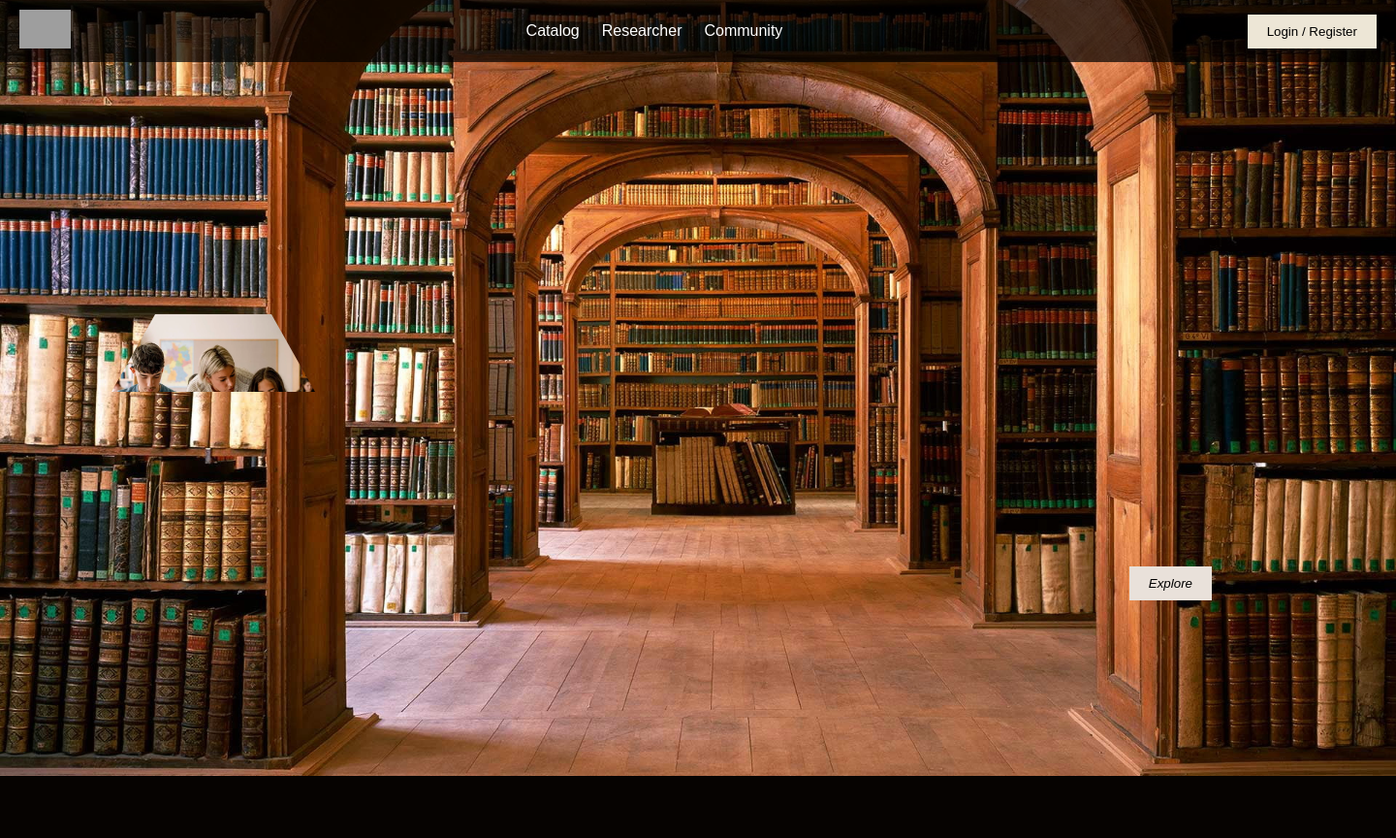
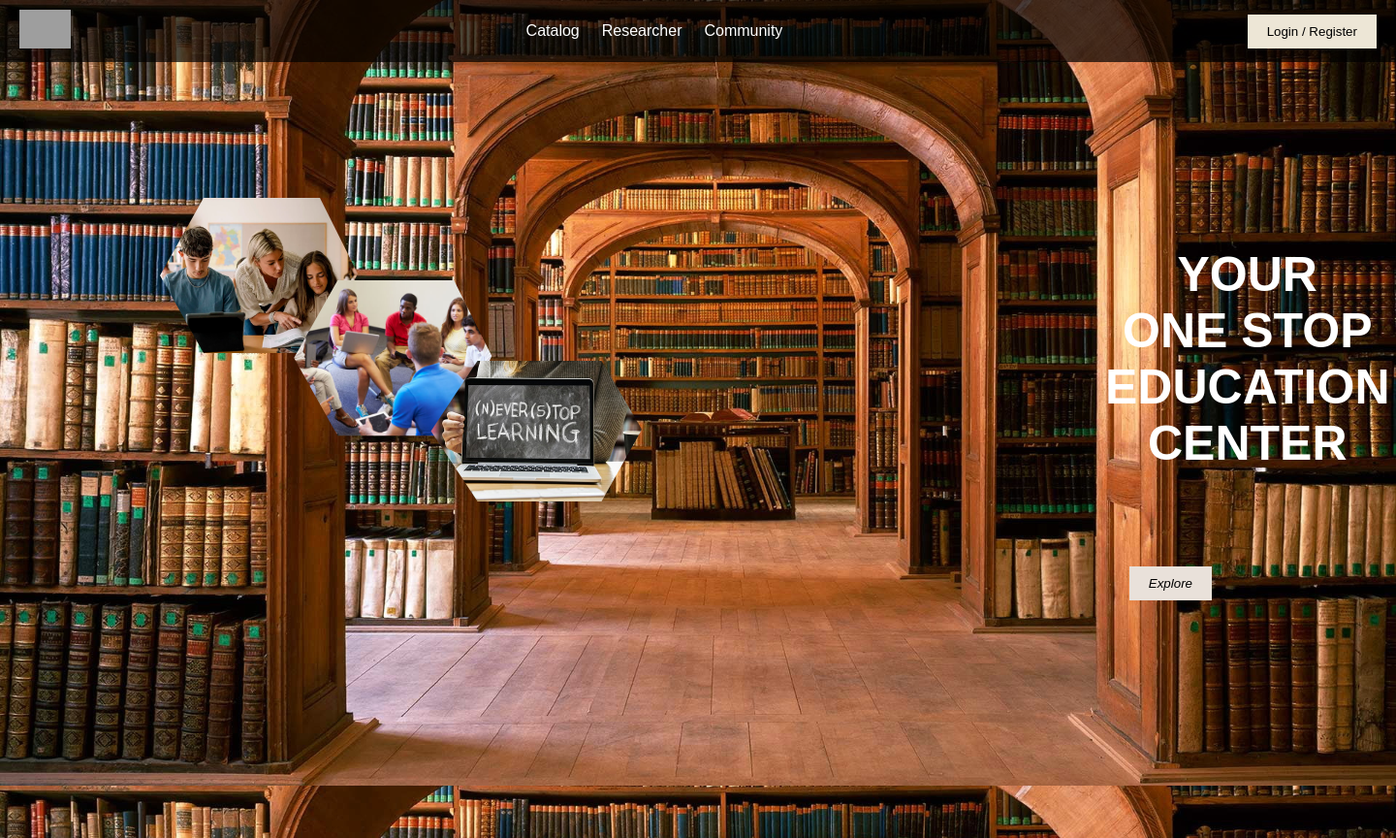
Before and after one commit to Syakirin03/bazooka, a PHP site: page / in a window 1440 px wide. Shown: the whole page at 97% size. Before the commit the page ends 800 px from the top, so only its background shows below. Run offline with PHP 8.4, Linux system fonts and the light colour scheme; grey boxes are pictures that could not be loaded.

Commit message:
IMPROVE FRONT PAGE

```diff
--- a/css/style3.css
+++ b/css/style3.css
@@ -199,21 +199,70 @@ nav li:hover .dropdown-content {
 .left-frame {
     width: 300px; /* Adjust as needed */
     height: 300px; /* Adjust as needed */
-    margin: 20px 50px; /* Adjust to move down and right */
+    margin: 50px 50px; /* Adjust to move down and right */
     position: relative;
     overflow: hidden;
 }
 
 .hexagon-frame img {
-    margin-top: 200px;
-    position: relative;
+    position: absolute;
+    top: 50px; /* Adjust as needed to move down */
+    left: 50px; /* Adjust as needed to move right */
     width: 100%;
     height: auto;
     display: block;
     clip-path: polygon(
         30% 10%, /* Top-left vertex */
         70% 10%, /* Top-right vertex */
-        85% 50%, /* Middle-right vertex */
+        83% 49%, /* Middle-right vertex */
+        70% 90%, /* Bottom-right vertex */
+        30% 90%, /* Bottom-left vertex */
+        15% 50% /* Middle-left vertex */
+    );
+}
+.left-frame2 {
+    width: 300px; /* Adjust as needed */
+    height: 300px; /* Adjust as needed */
+    margin: 135px -640px; /* Adjust to move down and right */
+    position: relative;
+    overflow: hidden;
+}
+
+.hexagon-frame2 img {
+    position: absolute;
+    top: 50px; /* Adjust as needed to move down */
+    left: 50px; /* Adjust as needed to move right */
+    width: 100%;
+    height: auto;
+    display: block;
+    clip-path: polygon(
+        30% 10%, /* Top-left vertex */
+        70% 10%, /* Top-right vertex */
+        83% 49%, /* Middle-right vertex */
+        70% 90%, /* Bottom-right vertex */
+        30% 90%, /* Bottom-left vertex */
+        15% 50% /* Middle-left vertex */
+    );
+}
+.left-frame3 {
+    width: 320px; /* Adjust as needed */
+    height: 320px; /* Adjust as needed */
+    margin: 220px 50px; /* Adjust to move down and right */
+    position: relative;
+    overflow: hidden;
+}
+
+.hexagon-frame3 img {
+    position: absolute;
+    top: 50px; /* Adjust as needed to move down */
+    left: 50px; /* Adjust as needed to move right */
+    width: 100%;
+    height: auto;
+    display: block;
+    clip-path: polygon(
+        30% 10%, /* Top-left vertex */
+        70% 10%, /* Top-right vertex */
+        83% 49%, /* Middle-right vertex */
         70% 90%, /* Bottom-right vertex */
         30% 90%, /* Bottom-left vertex */
         15% 50% /* Middle-left vertex */
@@ -324,3 +373,15 @@ form button {
     color: white; /* Change to white */
     font-size: 16px; /* Adjust font size if needed */
 }
+
+.explore-text {
+    font: italic;
+    color: white;
+    margin-left: 1120px;
+    position: absolute;
+    margin-top: 170px;
+    text-align: center;
+    font-size: 50px;
+    font-weight: bold;
+    margin-bottom: 10px;
+}
--- a/php/header.php
+++ b/php/header.php
@@ -16,16 +16,13 @@ echo '<!DOCTYPE html>
         <ul>
             <li class="dropdown">Catalog
                 <ul class="dropdown-content">
-                    <li><a href="#">Item 1</a></li>
-                    <li><a href="#">Item 2</a></li>
-                    <li><a href="#">Item 3</a></li>
+                    <li><a href="#">PDF</a></li>
+                    <li><a href="#">Videos</a></li>
+                    <li><a href="#">Past Year Papers</a></li>
                 </ul>
             </li>
             <li class="dropdown">Researcher
                 <ul class="dropdown-content">
-                    <li><a href="#">Item 1</a></li>
-                    <li><a href="#">Item 2</a></li>
-                    <li><a href="#">Item 3</a></li>
                 </ul>
             </li>
             <li class="dropdown">Community
--- a/php/protoype.php
+++ b/php/protoype.php
@@ -3,6 +3,17 @@ echo '<div class="main-content">
     <div class="left-frame hexagon-frame">
         <img src="images/frame-picture.jpg" alt="Frame Picture 1">
     </div>
+    <div class="left-frame2 hexagon-frame2">
+        <img src="images/frame-picture2.jpg" alt="Frame Picture 2">
+    </div>
+    <div class="left-frame3 hexagon-frame3">
+        <img src="images/frame-picture3.jpg" alt="Frame Picture 3">
+    </div>
+
+    <div class="explore-text">
+        YOUR<br>ONE STOP<br>EDUCATION<br>CENTER
+    </div>
+
     <div class="explore">
         <a href="http://localhost/test.html" target="_blank">
             <button>Explore</button>
```
Also changed, not shown: images/frame-picture2.jpg (added), images/frame-picture3.jpg (added).
